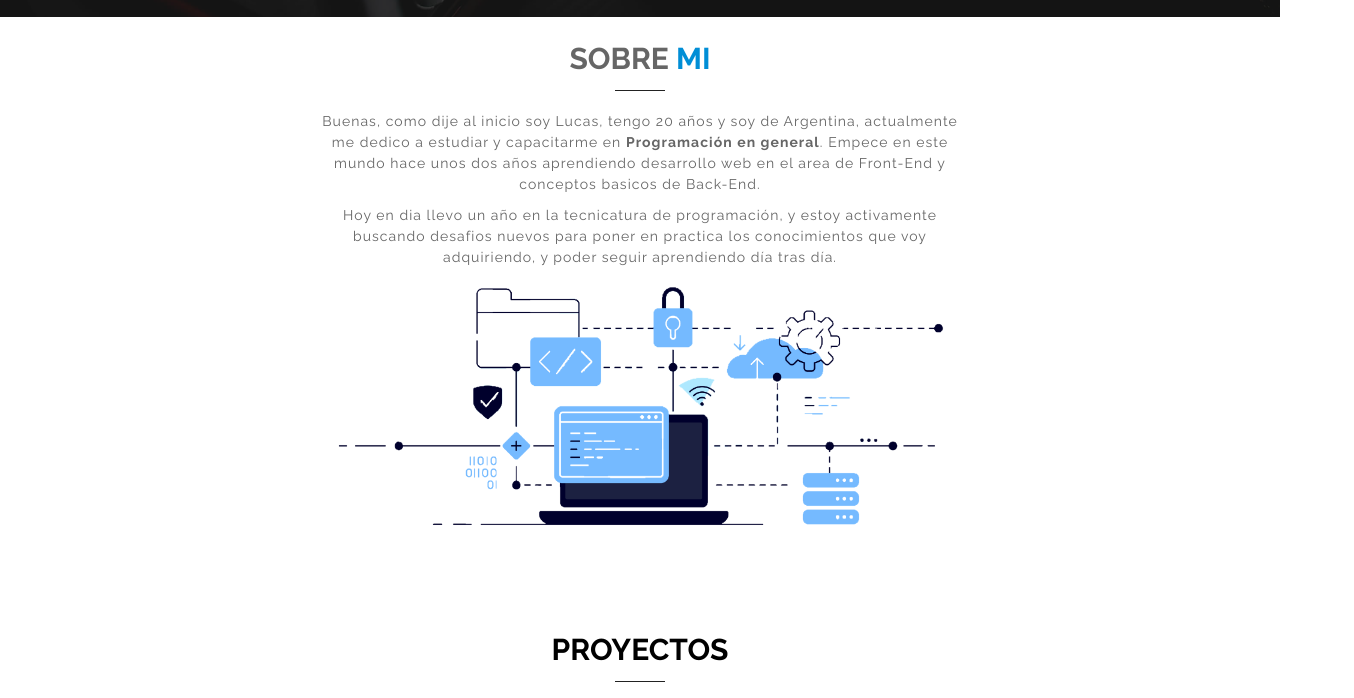
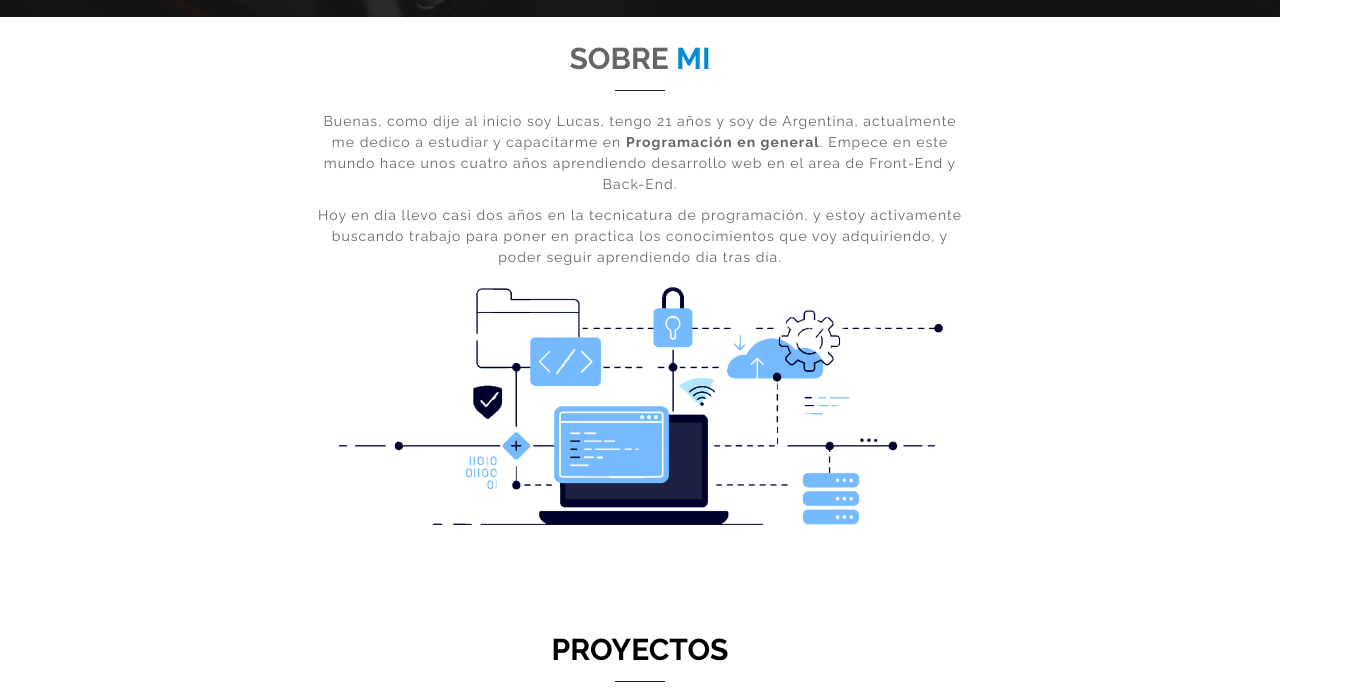
Before and after one commit to Lucas-380/Portafolio_, a plain HTML site: page index.html in a window 1280 px wide. Shown: the part 783-1481 px from the top of the page, 1354 px wide, since content can reach past the window. Drawn offline with Linux system fonts and the light colour scheme; some packages are replaced by stand-ins of ours; a script that the page names is missing; files whose address does not match are found by name.

Commit message:
actualizacion 1.0

```diff
--- a/index.html
+++ b/index.html
@@ -94,10 +94,10 @@
     <section id="about" class="light">
         <header class="title about-content right animated" data-animate="fadeInRight">
             <h2>Sobre <span>Mi</span></h2>
-            <p> Buenas, como dije al inicio soy Lucas, tengo 20 años y soy de Argentina, actualmente me dedico a estudiar y capacitarme en
-                <strong>Programación en general</strong>. Empece en este mundo hace unos dos años aprendiendo desarrollo web en el area de Front-End y conceptos basicos de Back-End.
+            <p> Buenas, como dije al inicio soy Lucas, tengo 21 años y soy de Argentina, actualmente me dedico a estudiar y capacitarme en
+                <strong>Programación en general</strong>. Empece en este mundo hace unos cuatro años aprendiendo desarrollo web en el area de Front-End y Back-End.
             </p>
-            <p> Hoy en dia llevo un año en la tecnicatura de programación, y estoy activamente buscando desafios nuevos para poner en
+            <p> Hoy en dia llevo casi dos años en la tecnicatura de programación, y estoy activamente buscando trabajo para poner en
                 practica los conocimientos que voy adquiriendo, y poder seguir aprendiendo día tras día.
             </p>
         </header>
```
